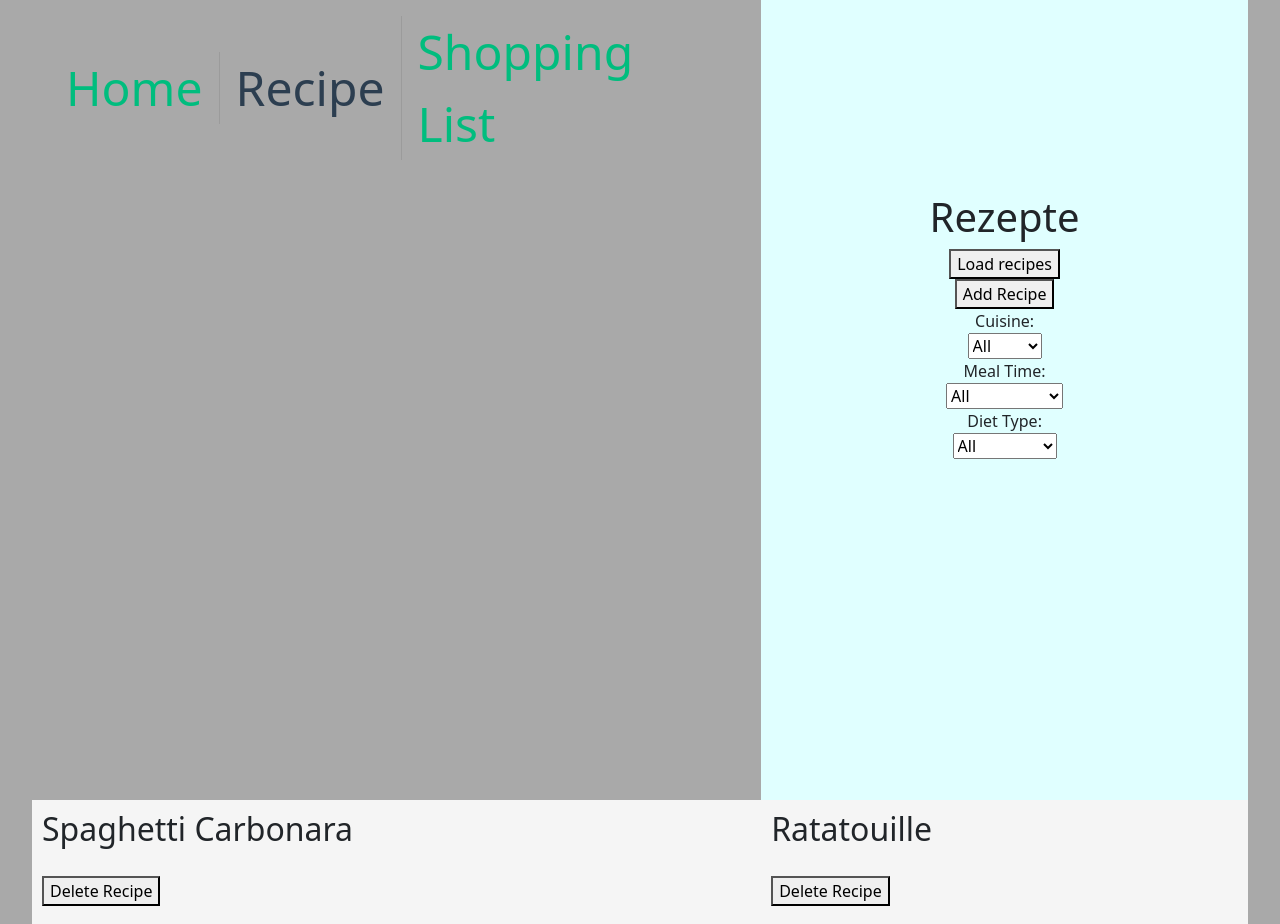
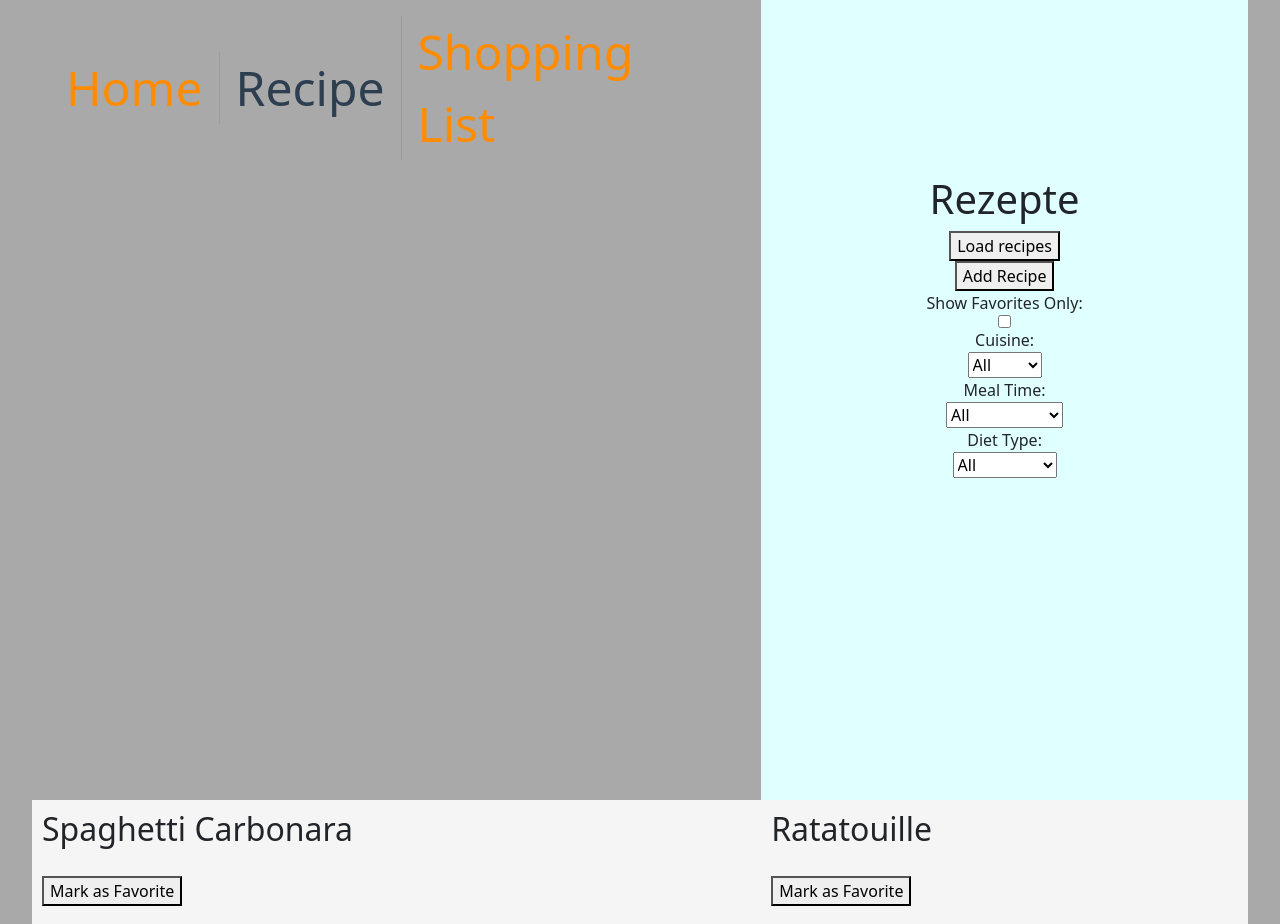
Before and after one commit to Leif007/Frontend-MeinKochbuch, a Vue app in the folder MeinKochbuch/: page /recipe in a window 1280 px wide. Shown: the top 924 px of the page. Built offline with nearby package versions, Linux system fonts and the light colour scheme.

Commit message:
favorite button

```diff
--- a/MeinKochbuch/src/App.vue
+++ b/MeinKochbuch/src/App.vue
@@ -39,6 +39,7 @@ nav {
   font-size: 12px;
   text-align: center;
   margin-top: 2rem;
+
 }
 
 nav a.router-link-exact-active {
@@ -53,6 +54,7 @@ nav a {
   display: inline-block;
   padding: 0 1rem;
   border-left: 1px solid var(--color-border);
+  color: darkorange;
 }
 
 nav a:first-of-type {
--- a/MeinKochbuch/src/components/recipe.vue
+++ b/MeinKochbuch/src/components/recipe.vue
@@ -4,6 +4,7 @@ import { ref, computed, watch, reactive} from 'vue';
 import { useRouter } from 'vue-router';
 let showRecipeName = true;
 let showForm = ref(false);
+let showFavoritesOnly = ref(false);
 let selectedCuisine = ref('');
 let selectedMealTime = ref('');
 let selectedDietType = ref('');
@@ -31,7 +32,8 @@ let recipes =  reactive([
       "Die Eier in einer Schüssel verquirlen und den geriebenen Pecorino Romano hinzufügen.",
       "Die gekochten Spaghetti abgießen und in die Pfanne mit dem Guanciale geben. Die Ei-Käse-Mischung darüber gießen und gut vermengen.",
       "Mit Pfeffer würzen und sofort servieren."
-    ]
+    ],
+    favorite: false
   },
   {
     name: "Ratatouille",
@@ -60,7 +62,8 @@ let recipes =  reactive([
       "In einer Pfanne Olivenöl erhitzen und die Zwiebeln und Knoblauchzehen darin anbraten.",
       "Die Gemüsescheiben abwechselnd in einer Auflaufform schichten.",
       "Mit Thymian und Basilikum bestreuen und im vorgeheizten Ofen bei 180°C ca. 45 Minuten backen."
-    ]
+    ],
+    favorite: false
   }
 ]);
 let newRecipe ={
@@ -122,7 +125,8 @@ let dietTypes = computed(() => {
 });
 let filteredRecipes = computed(() => {
   return recipes.filter(recipe => {
-    return (selectedCuisine.value === '' || recipe.cuisine === selectedCuisine.value) &&
+    return (!showFavoritesOnly.value || recipe.favorite) &&
+      (selectedCuisine.value === '' || recipe.cuisine === selectedCuisine.value) &&
       (selectedMealTime.value === '' || recipe.mealTime === selectedMealTime.value) &&
       (selectedDietType.value === '' || recipe.dietType === selectedDietType.value);
   });
@@ -167,6 +171,10 @@ function generateShoppingList(recipe) {
     params: { shoppingList: shoppingListParam }
   }, { replace: false });
 }
+function toggleFavorite(index) {
+  recipes[index].favorite = !recipes[index].favorite;
+}
+
 
 
 
@@ -181,6 +189,8 @@ function generateShoppingList(recipe) {
     <h1>Rezepte</h1>
     <button @click="loadThings">Load recipes</button>
     <button @click="showAddRecipeForm">Add Recipe</button>
+    <label for="filterFavorites">Show Favorites Only:</label>
+    <input type="checkbox" id="filterFavorites" v-model="showFavoritesOnly" />
     <label for="cuisine">Cuisine:</label>
     <select id="cuisine" v-model="selectedCuisine">
       <option value="">All</option>
@@ -221,6 +231,9 @@ function generateShoppingList(recipe) {
   </div>
   <div class="newRecipe" v-for="(recipe, index) in filteredRecipes" :key="index">
     <h2>{{ recipe.name }}</h2>
+    <button @click="toggleFavorite(index)">
+      {{ recipe.favorite ? 'Unmark Favorite' : 'Mark as Favorite' }}
+    </button>
     <button @click="deleteRecipe(index)">Delete Recipe</button>
     <button @click="editRecipe(index)">Edit Recipe</button>
     <button @click="generateShoppingList(recipe)">Generate Shopping List</button>
```
